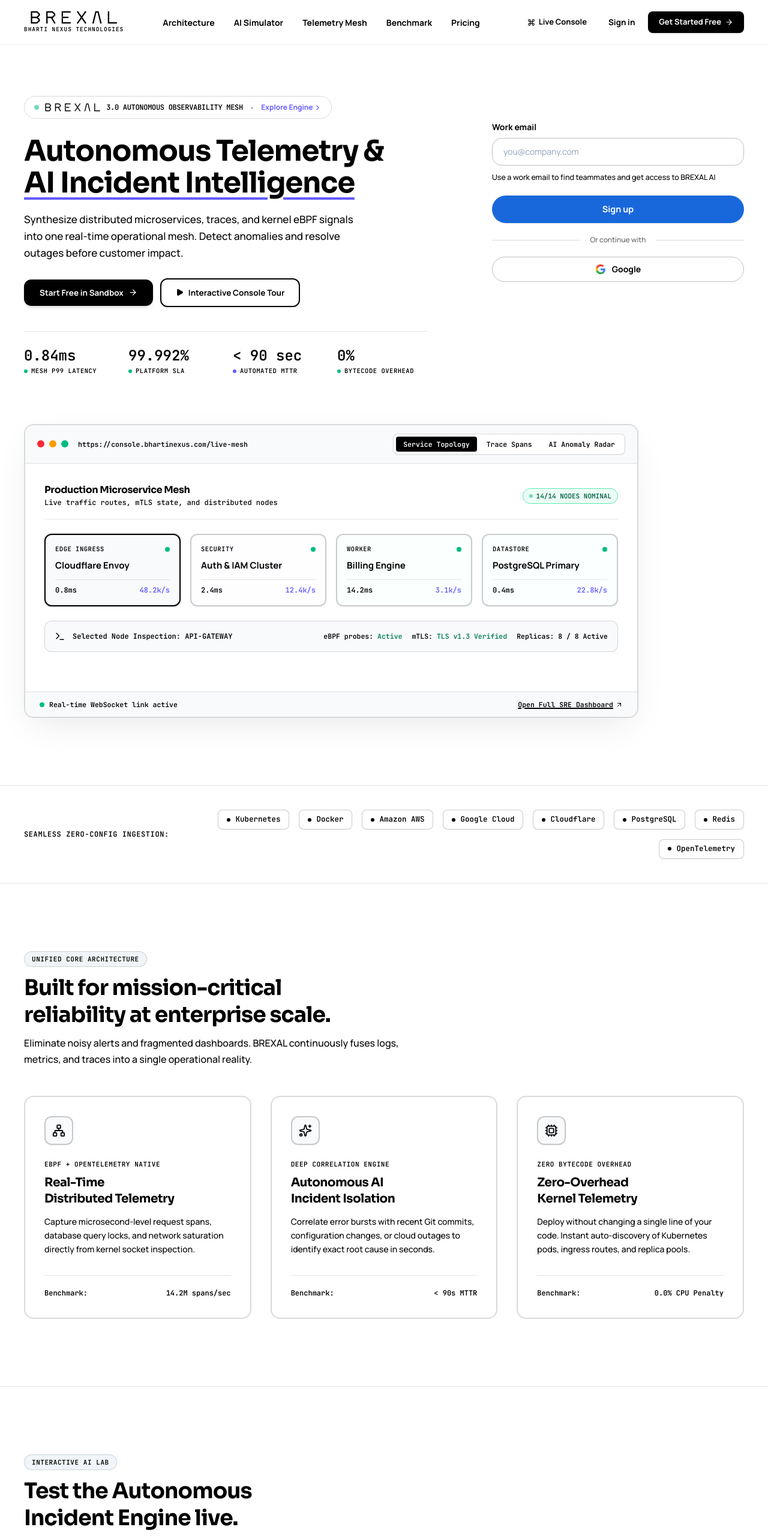
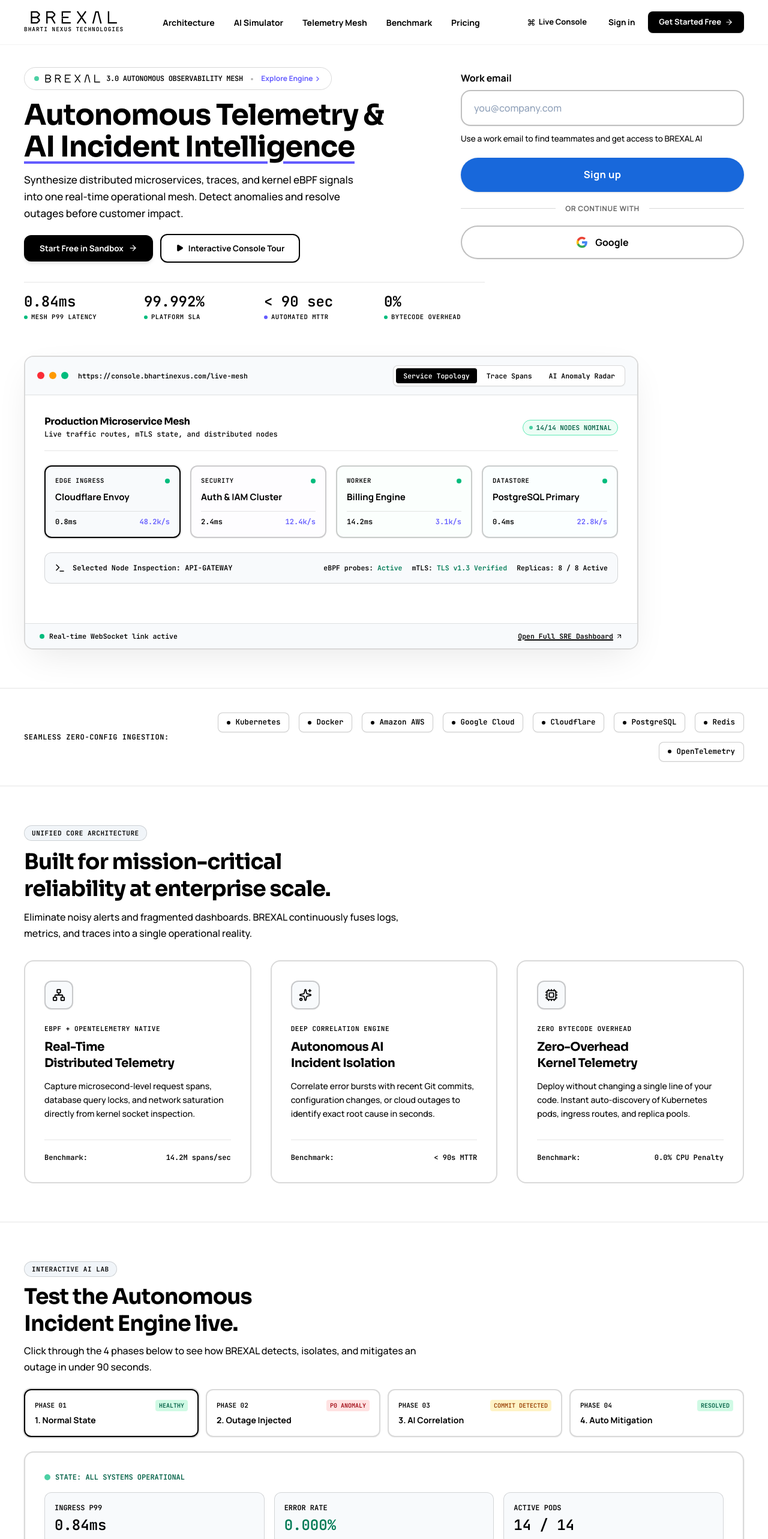
Before and after one commit to samarth3394/BhartiAppplus, a Next.js app in the folder frontend/: page / in a window 1280 px wide. Shown: the top 2566 px of the page at 60% size. Built offline with nearby package versions, Linux system fonts and the light colour scheme.

Commit message:
Enlarge instant signup form, tighten layout rhythm, and remove unwanted excess white space across entire landing page

```diff
--- a/frontend/src/app/page.tsx
+++ b/frontend/src/app/page.tsx
@@ -136,9 +136,9 @@ function HeroSignupCard() {
   };
 
   return (
-    <div className="w-full max-w-[420px] bg-transparent p-0 flex flex-col text-left">
+    <div className="w-full max-w-[480px] bg-transparent p-0 flex flex-col text-left">
       <form onSubmit={handleSubmit} className="w-full flex flex-col">
-        <label className="block text-sm font-bold text-black mb-2">
+        <label className="block text-[15px] sm:text-base font-bold text-black mb-2">
           Work email
         </label>
         <input
@@ -147,23 +147,23 @@ function HeroSignupCard() {
           value={email}
           onChange={(e) => setEmail(e.target.value)}
           placeholder="you@company.com"
-          className="w-full px-4.5 py-3 rounded-2xl border border-black/25 bg-transparent text-black placeholder:text-slate-400 text-sm outline-none focus:border-[#1868DB] focus:ring-2 focus:ring-[#1868DB]/20 transition-all"
+          className="w-full px-5 py-3.5 sm:py-4 rounded-2xl border-2 border-black/25 bg-white text-black placeholder:text-slate-400 text-base font-medium outline-none focus:border-[#1868DB] focus:ring-4 focus:ring-[#1868DB]/15 transition-all shadow-xs"
         />
-        <p className="text-[12.5px] text-black/75 mt-2.5 font-medium leading-relaxed">
+        <p className="text-[13px] sm:text-[13.5px] text-black/80 mt-2.5 mb-1 font-medium leading-relaxed">
           Use a work email to find teammates and get access to BREXAL AI
         </p>
 
         <button
           type="submit"
-          className="w-full mt-5 py-3 rounded-full bg-[#1868DB] hover:bg-[#1356ba] text-white font-bold text-[14.5px] transition-all shadow-xs hover:shadow hover:-translate-y-0.5"
+          className="w-full mt-4 py-3.5 sm:py-4 rounded-full bg-[#1868DB] hover:bg-[#1356ba] text-white font-bold text-base sm:text-[16.5px] tracking-wide transition-all shadow-sm hover:shadow-md hover:-translate-y-0.5 active:translate-y-0"
         >
           Sign up
         </button>
       </form>
 
-      <div className="relative flex py-5 items-center">
+      <div className="relative flex py-4 sm:py-5 items-center">
         <div className="flex-grow border-t border-black/15"></div>
-        <span className="flex-shrink mx-4 text-xs text-black/60 font-medium">
+        <span className="flex-shrink mx-4 text-xs uppercase tracking-wider text-black/60 font-bold">
           Or continue with
         </span>
         <div className="flex-grow border-t border-black/15"></div>
@@ -172,9 +172,9 @@ function HeroSignupCard() {
       <button
         type="button"
         onClick={() => { window.location.href = "/register"; }}
-        className="w-full py-2.5 rounded-full border border-black/25 bg-transparent hover:bg-black/5 text-black font-bold text-sm flex items-center justify-center gap-2.5 transition-all shadow-none hover:border-black/50"
+        className="w-full py-3.5 rounded-full border-2 border-black/25 bg-white hover:bg-slate-50 text-black font-bold text-base flex items-center justify-center gap-3 transition-all shadow-2xs hover:border-black/50 hover:-translate-y-0.5"
       >
-        <svg className="w-4.5 h-4.5 shrink-0" viewBox="0 0 24 24">
+        <svg className="w-5 h-5 shrink-0" viewBox="0 0 24 24">
           <path fill="#4285F4" d="M22.56 12.25c0-.78-.07-1.53-.2-2.25H12v4.26h5.92c-.26 1.37-1.04 2.53-2.21 3.31v2.77h3.57c2.08-1.92 3.28-4.74 3.28-8.09z" />
           <path fill="#34A853" d="M12 23c2.97 0 5.46-.98 7.28-2.66l-3.57-2.77c-.98.66-2.23 1.06-3.71 1.06-2.86 0-5.29-1.93-6.16-4.53H2.18v2.84C3.99 20.53 7.7 23 12 23z" />
           <path fill="#FBBC05" d="M5.84 14.09c-.22-.66-.35-1.36-.35-2.09s.13-1.43.35-2.09V7.06H2.18C1.43 8.55 1 10.22 1 12s.43 3.45 1.18 4.94l2.85-2.22.81-.63z" />
@@ -194,17 +194,17 @@ function HeroSection() {
   const [activeNode, setActiveNode] = useState("api-gateway");
 
   return (
-    <section className="relative pt-32 pb-20 md:pt-40 md:pb-28 px-6 sm:px-10 overflow-hidden bg-white border-b border-black/10">
+    <section className="relative pt-24 pb-12 md:pt-28 md:pb-16 px-6 sm:px-10 overflow-hidden bg-white border-b border-black/10">
 
       <div className="max-w-[1320px] mx-auto text-left flex flex-col items-start relative z-10">
 
         {/* HERO 2-COLUMN GRID: Left Hero Copy + Right Instant Signup Card */}
-        <div className="grid grid-cols-1 lg:grid-cols-12 gap-8 lg:gap-12 items-center w-full mb-10">
+        <div className="grid grid-cols-1 lg:grid-cols-12 gap-8 lg:gap-12 items-center w-full mb-8">
 
           {/* Left Column (7 cols): Hero Headline & Description */}
           <div className="lg:col-span-7 flex flex-col items-start text-left">
             {/* Top Product Release Pill */}
-            <div className="inline-flex items-center gap-2.5 px-4 py-1.5 rounded-full bg-transparent border border-black/15 shadow-none mb-7 hover:border-black/30 transition-colors cursor-pointer self-start">
+            <div className="inline-flex items-center gap-2.5 px-4 py-1.5 rounded-full bg-transparent border border-black/15 shadow-none mb-4 hover:border-black/30 transition-colors cursor-pointer self-start">
               <span className="flex h-2 w-2 rounded-full bg-emerald-500 animate-pulse" />
               <Logo className="h-3.5 text-black" />
               <span className="text-[12px] font-mono font-bold text-black tracking-tight">
@@ -217,7 +217,7 @@ function HeroSection() {
             </div>
 
             {/* Master Grand Headline (Black Text - Sleek Reduced Size) */}
-            <h1 className="text-3xl sm:text-4xl md:text-5xl font-extrabold tracking-[-0.035em] text-black max-w-2xl leading-[1.1] mb-5 text-left">
+            <h1 className="text-3xl sm:text-4xl md:text-5xl font-extrabold tracking-[-0.035em] text-black max-w-2xl leading-[1.1] mb-3.5 text-left">
               Autonomous Telemetry & <br className="hidden sm:inline" />
               <span className="text-black underline decoration-[#635BFF] decoration-4 underline-offset-8">
                 AI Incident Intelligence
@@ -225,7 +225,7 @@ function HeroSection() {
             </h1>
 
             {/* Supporting Narrative (Sleek Reduced Size) */}
-            <p className="text-base sm:text-[17px] text-black font-medium max-w-xl leading-relaxed mb-7 text-left">
+            <p className="text-base sm:text-[17px] text-black font-medium max-w-xl leading-relaxed mb-5 text-left">
               Synthesize distributed microservices, traces, and kernel eBPF signals into one real-time operational mesh. Detect anomalies and resolve outages before customer impact.
             </p>
 
@@ -256,7 +256,7 @@ function HeroSection() {
         </div>
 
         {/* Live Operational Metrics Ribbon (Black text) */}
-        <div className="grid grid-cols-2 md:grid-cols-4 gap-4 sm:gap-6 max-w-2xl w-full pt-6 pb-10 border-t border-black/10 mb-10 text-left font-mono">
+        <div className="grid grid-cols-2 md:grid-cols-4 gap-4 sm:gap-8 max-w-3xl w-full pt-4 pb-6 border-t border-black/10 mb-8 text-left font-mono">
           <div>
             <div className="text-xl sm:text-2xl font-extrabold text-black">0.84ms</div>
             <div className="text-[10.5px] text-black font-bold uppercase tracking-wider mt-0.5 flex items-center gap-1.5">
@@ -545,11 +545,11 @@ function ArchitecturePillarsSection() {
   ];
 
   return (
-    <section id="architecture" className="py-20 md:py-28 px-6 sm:px-10 border-b border-black/10 bg-white">
+    <section id="architecture" className="py-12 md:py-16 px-6 sm:px-10 border-b border-black/10 bg-white">
       <div className="max-w-[1320px] mx-auto">
 
         {/* Section Header */}
-        <div className="max-w-2xl mb-12 text-left">
+        <div className="max-w-2xl mb-8 text-left">
           <div className="inline-flex items-center gap-2 px-3 py-1 rounded-full bg-slate-100 text-black border border-black/15 font-mono text-[11px] font-bold uppercase tracking-wider mb-3">
             Unified Core Architecture
           </div>
@@ -613,15 +613,15 @@ function InteractiveSimulatorSection() {
   ];
 
   return (
-    <section id="interactive-simulator" className="py-20 md:py-28 px-6 sm:px-10 border-b border-black/10 bg-white">
+    <section id="interactive-simulator" className="py-12 md:py-16 px-6 sm:px-10 border-b border-black/10 bg-white">
       <div className="max-w-[1320px] mx-auto">
 
         {/* Section Header */}
-        <div className="max-w-2xl mb-10 text-left">
-          <div className="inline-flex items-center gap-2 px-3 py-1 rounded-full bg-slate-100 text-black border border-black/15 font-mono text-[11px] font-bold uppercase tracking-wider mb-3">
+        <div className="max-w-2xl mb-6 text-left">
+          <div className="inline-flex items-center gap-2 px-3 py-1 rounded-full bg-slate-100 text-black border border-black/15 font-mono text-[11px] font-bold uppercase tracking-wider mb-2.5">
             Interactive AI Lab
           </div>
-          <h2 className="text-2xl sm:text-3xl md:text-4xl font-extrabold tracking-tight text-black leading-tight mb-3">
+          <h2 className="text-2xl sm:text-3xl md:text-4xl font-extrabold tracking-tight text-black leading-tight mb-2.5">
             Test the Autonomous Incident Engine live.
           </h2>
           <p className="text-sm sm:text-base text-black font-medium leading-relaxed">
@@ -630,7 +630,7 @@ function InteractiveSimulatorSection() {
         </div>
 
         {/* Phase Selector Buttons */}
-        <div className="grid grid-cols-2 md:grid-cols-4 gap-3 mb-8">
+        <div className="grid grid-cols-2 md:grid-cols-4 gap-3 mb-6">
           {steps.map((st) => (
             <button
               key={st.step}
@@ -767,15 +767,15 @@ function ComparisonSection() {
   ];
 
   return (
-    <section id="comparison" className="py-20 md:py-28 px-6 sm:px-10 border-b border-black/10 bg-white">
+    <section id="comparison" className="py-12 md:py-16 px-6 sm:px-10 border-b border-black/10 bg-white">
       <div className="max-w-[1320px] mx-auto">
 
         {/* Section Header */}
-        <div className="max-w-2xl mb-10 text-left">
-          <div className="inline-flex items-center gap-2 px-3 py-1 rounded-full bg-slate-100 text-black border border-black/15 font-mono text-[11px] font-bold uppercase tracking-wider mb-3">
+        <div className="max-w-2xl mb-6 text-left">
+          <div className="inline-flex items-center gap-2 px-3 py-1 rounded-full bg-slate-100 text-black border border-black/15 font-mono text-[11px] font-bold uppercase tracking-wider mb-2.5">
             Benchmark Analysis
           </div>
-          <h2 className="text-2xl sm:text-3xl md:text-4xl font-extrabold tracking-tight text-black leading-tight mb-3">
+          <h2 className="text-2xl sm:text-3xl md:text-4xl font-extrabold tracking-tight text-black leading-tight mb-2.5">
             Why high-growth engineering teams choose BREXAL.
           </h2>
           <p className="text-sm sm:text-base text-black font-medium leading-relaxed">
@@ -854,15 +854,15 @@ function PricingSection() {
   ];
 
   return (
-    <section id="pricing" className="py-20 md:py-28 px-6 sm:px-10 border-b border-black/10 bg-white">
+    <section id="pricing" className="py-12 md:py-16 px-6 sm:px-10 border-b border-black/10 bg-white">
       <div className="max-w-[1320px] mx-auto text-center flex flex-col items-center">
 
         {/* Section Header */}
-        <div className="max-w-2xl mb-12">
-          <div className="inline-flex items-center gap-2 px-3 py-1 rounded-full bg-slate-100 text-black border border-black/15 font-mono text-[11px] font-bold uppercase tracking-wider mb-3">
+        <div className="max-w-2xl mb-8">
+          <div className="inline-flex items-center gap-2 px-3 py-1 rounded-full bg-slate-100 text-black border border-black/15 font-mono text-[11px] font-bold uppercase tracking-wider mb-2.5">
             Transparent Tiers
           </div>
-          <h2 className="text-2xl sm:text-3xl md:text-4xl font-extrabold tracking-tight text-black leading-tight mb-3">
+          <h2 className="text-2xl sm:text-3xl md:text-4xl font-extrabold tracking-tight text-black leading-tight mb-2.5">
             Simple, predictable pricing. No per-GB surprise fees.
           </h2>
           <p className="text-sm sm:text-base text-black font-medium leading-relaxed">
@@ -930,34 +930,34 @@ function PricingSection() {
    ═══════════════════════════════════════════════════════════════ */
 function FinalCtaSection() {
   return (
-    <section className="py-20 md:py-28 px-6 sm:px-10 border-b border-black/10 bg-white">
+    <section className="py-12 md:py-16 px-6 sm:px-10 border-b border-black/10 bg-white">
       <div className="max-w-[960px] mx-auto text-center flex flex-col items-center">
 
-        <h2 className="text-3xl sm:text-4xl md:text-5xl font-extrabold tracking-[-0.035em] text-black leading-tight mb-4">
+        <h2 className="text-3xl sm:text-4xl md:text-5xl font-extrabold tracking-[-0.035em] text-black leading-tight mb-3">
           See outages before your customers do.
         </h2>
 
-        <p className="text-base sm:text-lg text-black font-medium max-w-xl leading-relaxed mb-8">
+        <p className="text-base sm:text-lg text-black font-medium max-w-xl leading-relaxed mb-6">
           Join leading platform teams who trust BREXAL for real-time observability, kernel-level telemetry, and automated MTTR reduction.
         </p>
 
         <div className="flex flex-col sm:flex-row items-center gap-4">
           <Link
             href="/register"
-            className="w-full sm:w-auto px-8 py-4 rounded-xl bg-black text-white text-[15px] font-bold hover:bg-[#635BFF] transition-all shadow-md flex items-center justify-center gap-2"
+            className="w-full sm:w-auto px-8 py-3.5 rounded-xl bg-black text-white text-[15px] font-bold hover:bg-[#635BFF] transition-all shadow-md flex items-center justify-center gap-2"
           >
             <span>Deploy Free Sandbox Cluster</span>
             <ArrowRight size={16} />
           </Link>
           <Link
             href="/dashboard"
-            className="w-full sm:w-auto px-8 py-4 rounded-xl bg-white border-2 border-black text-black text-[15px] font-bold hover:bg-slate-50 transition-colors shadow-xs"
+            className="w-full sm:w-auto px-8 py-3.5 rounded-xl bg-white border-2 border-black text-black text-[15px] font-bold hover:bg-slate-50 transition-colors shadow-xs"
           >
             Live Sandboxed Console
           </Link>
         </div>
 
-        <div className="flex flex-wrap items-center justify-center gap-6 mt-10 text-[12px] font-mono text-black font-bold">
+        <div className="flex flex-wrap items-center justify-center gap-6 mt-8 text-[12px] font-mono text-black font-bold">
           <span className="flex items-center gap-1.5"><ShieldCheck size={15} className="text-emerald-700" /> SOC-2 Type II Certified</span>
           <span className="flex items-center gap-1.5"><Zap size={15} className="text-black" /> 5-Minute Zero-Downtime Setup</span>
           <span className="flex items-center gap-1.5"><Lock size={15} className="text-black" /> Non-Custodial Telemetry</span>
@@ -972,9 +972,9 @@ function FinalCtaSection() {
    ═══════════════════════════════════════════════════════════════ */
 function EnterpriseFooter() {
   return (
-    <footer className="py-16 px-6 sm:px-10 bg-white border-t border-black/10 text-black font-sans">
+    <footer className="py-10 px-6 sm:px-10 bg-white border-t border-black/10 text-black font-sans">
       <div className="max-w-[1320px] mx-auto">
-        <div className="grid grid-cols-2 md:grid-cols-5 gap-10 pb-16 border-b border-black/10">
+        <div className="grid grid-cols-2 md:grid-cols-5 gap-8 pb-10 border-b border-black/10">
 
           {/* Brand Info */}
           <div className="col-span-2 flex flex-col items-start">
```
